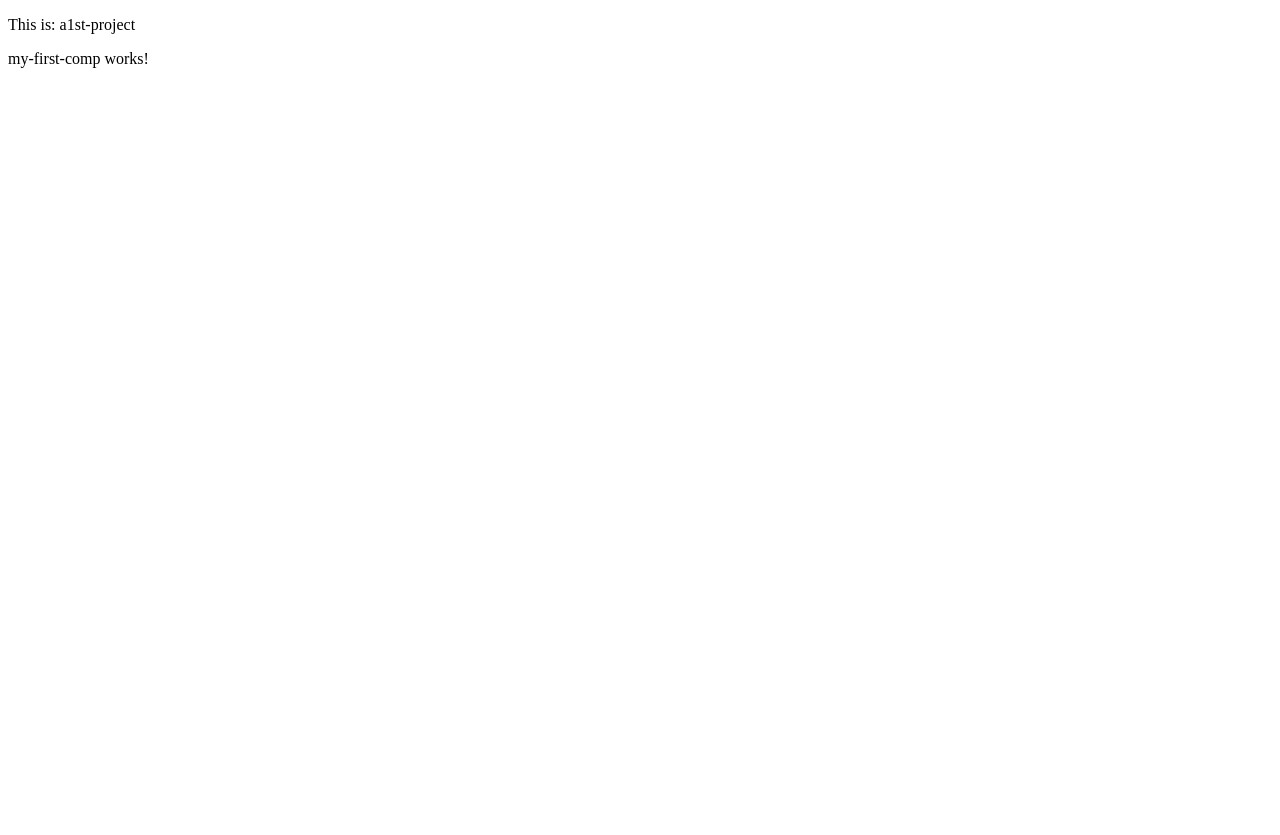
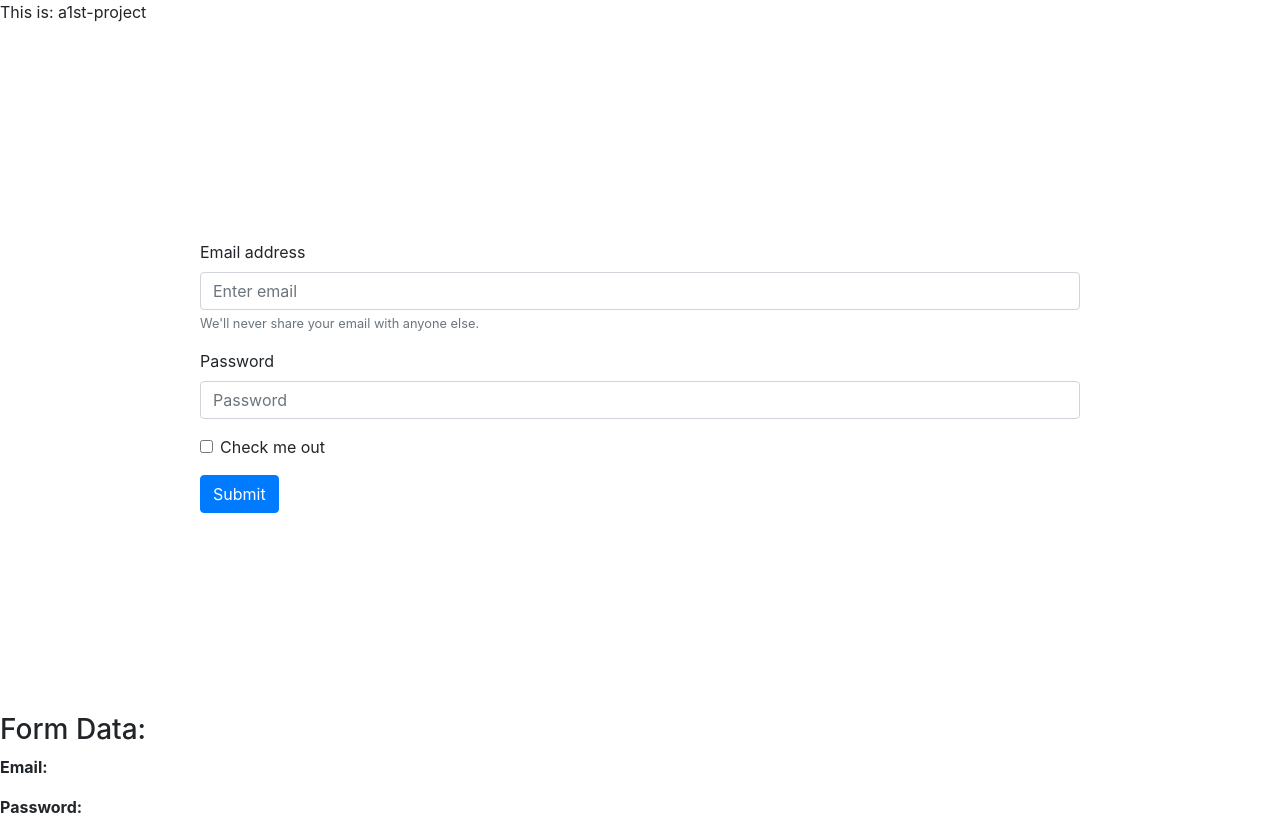
Before and after one commit to abderrahmanyouabd/angular-template-core, an Angular app: page / in a window 1280 px wide. Before the commit the page ends 800 px from the top, so only its background shows below. Built offline with nearby package versions, Linux system fonts and the light colour scheme.

Commit message:
feat: data binding added

```diff
--- a/src/app/app.module.ts
+++ b/src/app/app.module.ts
@@ -4,6 +4,7 @@ import { BrowserModule, provideClientHydration } from '@angular/platform-browser
 import { AppRoutingModule } from './app-routing.module';
 import { AppComponent } from './app.component';
 import { MyFirstCompComponent } from './my-first-comp/my-first-comp.component';
+import {FormsModule} from "@angular/forms";
 
 @NgModule({
   declarations: [
@@ -12,10 +13,11 @@ import { MyFirstCompComponent } from './my-first-comp/my-first-comp.component';
   ],
   imports: [
     BrowserModule,
-    AppRoutingModule
+    AppRoutingModule,
+    FormsModule
   ],
   providers: [
-    provideClientHydration()
+    provideClientHydration(),
   ],
   bootstrap: [AppComponent]
 })
--- a/src/app/my-first-comp/my-first-comp.component.html
+++ b/src/app/my-first-comp/my-first-comp.component.html
@@ -1 +1,22 @@
-<p>my-first-comp works!</p>
+<form (ngSubmit)="onSubmit()">
+  <div class="form-group">
+    <label for="exampleInputEmail1">Email address</label>
+    <input type="email" class="form-control" [(ngModel)]="email" name="first" id="exampleInputEmail1" aria-describedby="emailHelp" placeholder="Enter email">
+    <small id="emailHelp" class="form-text text-muted">We'll never share your email with anyone else.</small>
+  </div>
+  <div class="form-group">
+    <label for="exampleInputPassword1">Password</label>
+    <input type="password" class="form-control" [(ngModel)]="password" name="second" id="exampleInputPassword1" placeholder="Password">
+  </div>
+  <div class="form-group form-check">
+    <input type="checkbox" class="form-check-input" id="exampleCheck1">
+    <label class="form-check-label" for="exampleCheck1">Check me out</label>
+  </div>
+  <button type="submit" class="btn btn-primary">Submit</button>
+</form>
+
+<div>
+  <h3>Form Data:</h3>
+  <p><strong>Email: </strong>{{list[0]}}</p>
+  <p><strong>Password: </strong>{{list[1]}}</p>
+</div>
--- a/src/app/my-first-comp/my-first-comp.component.scss
+++ b/src/app/my-first-comp/my-first-comp.component.scss
@@ -0,0 +1,6 @@
+@import url("https://cdn.jsdelivr.net/npm/bootstrap@4.3.1/dist/css/bootstrap.min.css");
+
+form {
+  border: white 2px solid;
+  border-width: 200px;
+}
--- a/src/app/my-first-comp/my-first-comp.component.ts
+++ b/src/app/my-first-comp/my-first-comp.component.ts
@@ -6,5 +6,12 @@ import { Component } from '@angular/core';
   styleUrl: './my-first-comp.component.scss'
 })
 export class MyFirstCompComponent {
+  email: string = '';
+  password: string = '';
+  list: any = [];
 
+  onSubmit() {
+    this.list.push(this.email)
+    this.list.push(this.password)
+  }
 }
```
